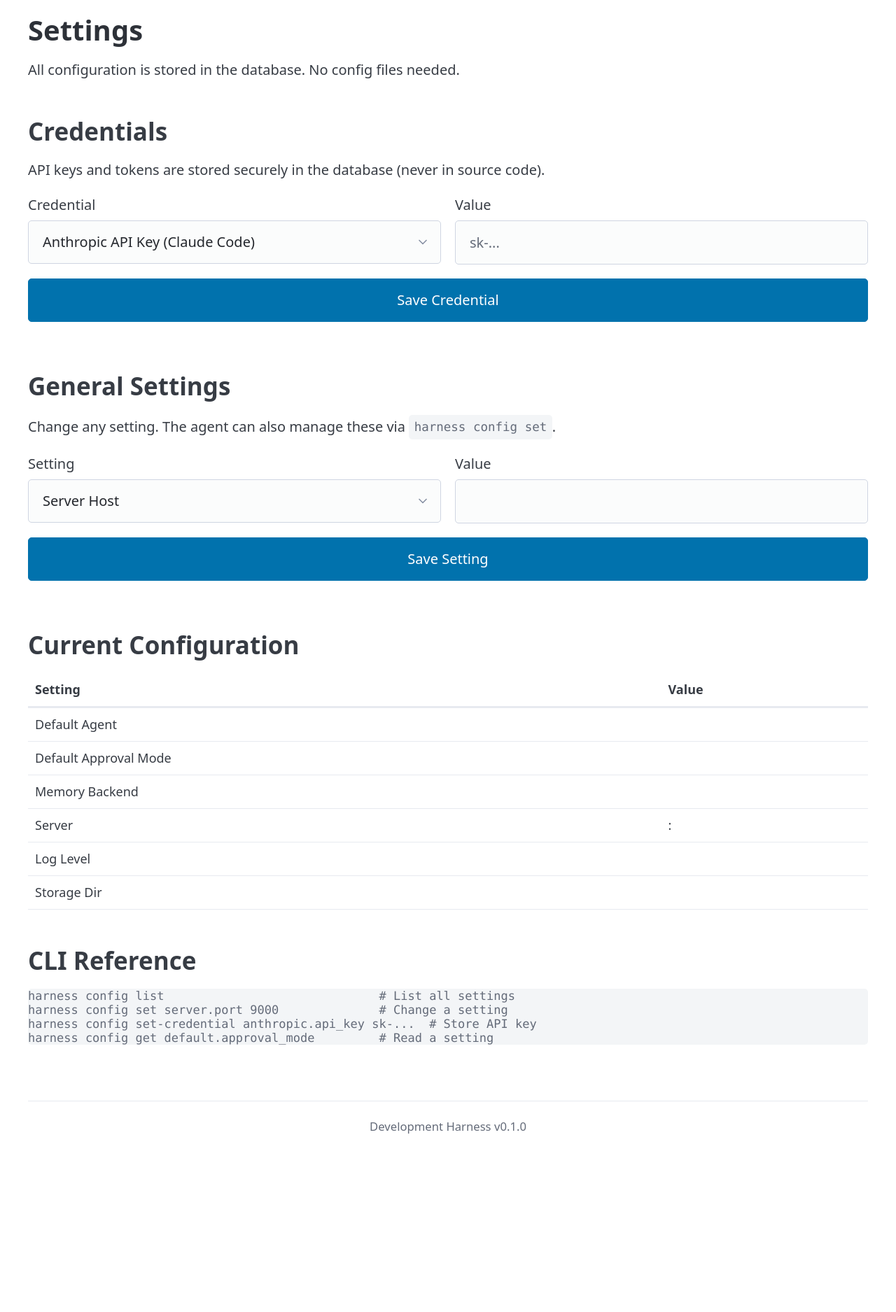
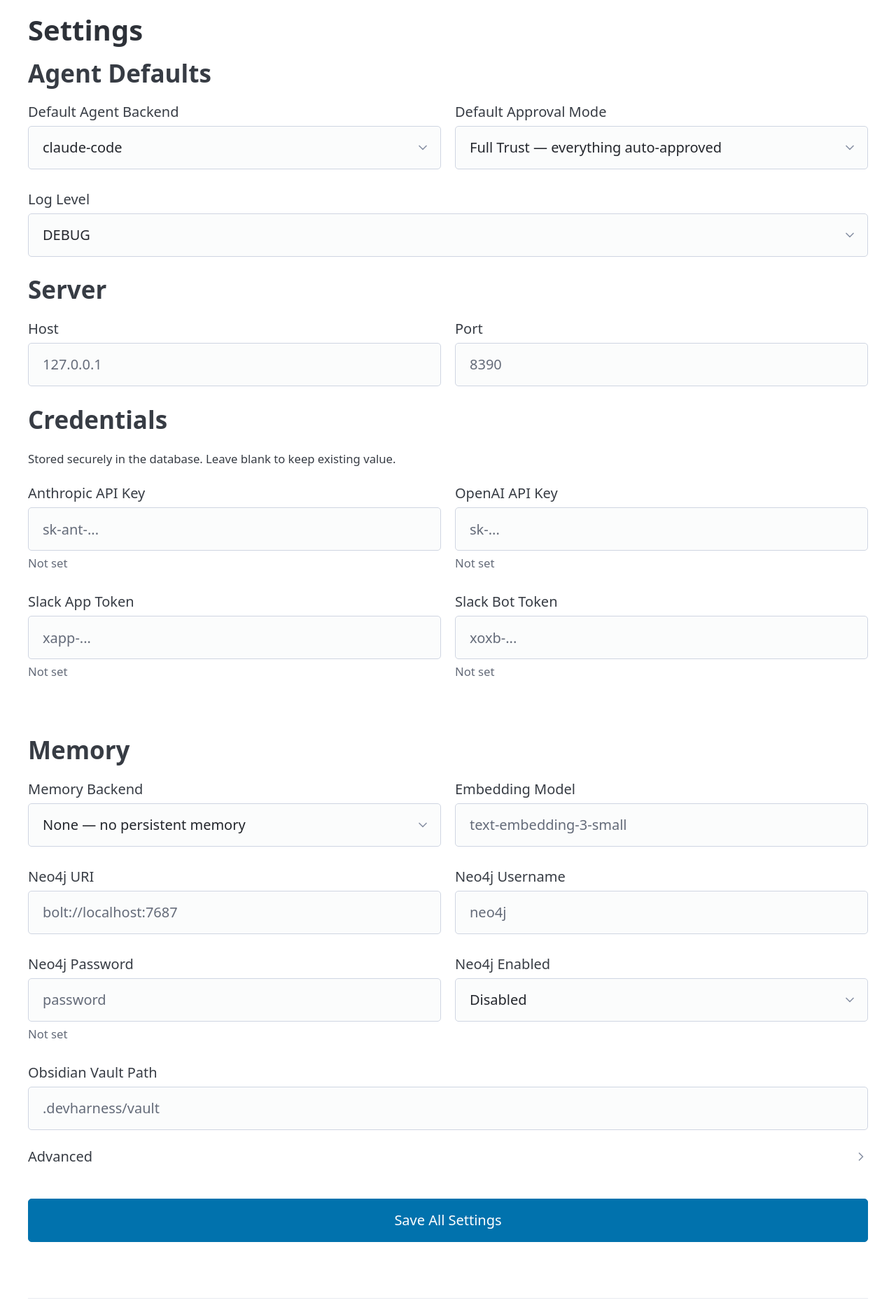
Before and after one commit to ColtMercer/Development-Harness, a Python web app: template src/devharness/ui/templates/settings.html in a window 1280 px wide. Shown: the part 70-1945 px from the top of the page at 70% size. Before the commit the page ends 1690 px from the top, so only its background shows below. Run offline with Jinja, Linux system fonts and the light colour scheme; the template is opened without the code that fills it, so the values that code supplies are empty; some libraries are stand-ins or nearby versions.

Commit message:
Redesign settings page with inline editable forms
Every setting is now visible with its current value in an appropriate
input control -- dropdowns for enums (approval mode, agent backend,
log level, memory backend), password fields for credentials with
"Configured"/"Not set" status, text/number inputs for everything else.
One "Save All Settings" button at the bottom. No more dropdown-to-select-
which-setting-to-change nonsense.

Co-Authored-By: Claude Opus 4.6 (1M context) <noreply@anthropic.com>

```diff
--- a/src/devharness/ui/templates/settings.html
+++ b/src/devharness/ui/templates/settings.html
@@ -4,82 +4,192 @@
 {% block content %}
 <h1>Settings</h1>
 
-<p>All configuration is stored in the database. No config files needed.</p>
-
-{% if saved is defined %}
-<article>
-    <p>Settings saved successfully.</p>
+{% if saved %}
+<article style="background: var(--pico-ins-color); padding: 0.75rem 1rem; margin-bottom: 1rem;">
+    Saved: {{ saved | join(', ') }}
 </article>
 {% endif %}
 
+<form action="/settings" method="post">
+
+<!-- ─── Agent Defaults ─────────────────────────────────────── -->
+<h2>Agent Defaults</h2>
+
+<div class="grid">
+    <label>
+        Default Agent Backend
+        <select name="default.agent_backend">
+            {% for val in ["claude-code", "codex"] %}
+            <option value="{{ val }}" {% if config.default_agent_backend == val %}selected{% endif %}>{{ val }}</option>
+            {% endfor %}
+        </select>
+    </label>
+
+    <label>
+        Default Approval Mode
+        <select name="default.approval_mode">
+            {% for val, desc in [
+                ("full_trust", "Full Trust — everything auto-approved"),
+                ("auto_approve_safe", "Auto Approve Safe — reads auto, writes need approval"),
+                ("workspace_write", "Workspace Write — reads+writes auto, execute needs approval"),
+                ("approval_required", "Approval Required — everything needs approval"),
+                ("read_only", "Read Only — writes and executes denied"),
+            ] %}
+            <option value="{{ val }}" {% if config.default_approval_mode == val %}selected{% endif %}>{{ desc }}</option>
+            {% endfor %}
+        </select>
+    </label>
+</div>
+
+<label>
+    Log Level
+    <select name="log.level">
+        {% for val in ["DEBUG", "INFO", "WARNING", "ERROR"] %}
+        <option value="{{ val }}" {% if config.log_level == val %}selected{% endif %}>{{ val }}</option>
+        {% endfor %}
+    </select>
+</label>
+
+<!-- ─── Server ─────────────────────────────────────────────── -->
+<h2>Server</h2>
+
+<div class="grid">
+    <label>
+        Host
+        <input type="text" name="server.host" value="{{ config.server_host }}" placeholder="127.0.0.1">
+    </label>
+    <label>
+        Port
+        <input type="number" name="server.port" value="{{ config.server_port }}" placeholder="8390">
+    </label>
+</div>
+
+<!-- ─── Credentials ────────────────────────────────────────── -->
 <h2>Credentials</h2>
-<p>API keys and tokens are stored securely in the database (never in source code).</p>
+<p><small>Stored securely in the database. Leave blank to keep existing value.</small></p>
 
-<form action="/settings/credentials" method="post">
-    <div class="grid">
-        <div>
-            <label for="cred_key">Credential</label>
-            <select id="cred_key" name="cred_key">
-                <option value="anthropic.api_key">Anthropic API Key (Claude Code)</option>
-                <option value="openai.api_key">OpenAI API Key (Codex)</option>
-                <option value="neo4j.password">Neo4j Password</option>
-                <option value="slack.app_token">Slack App Token</option>
-                <option value="slack.bot_token">Slack Bot Token</option>
-            </select>
-        </div>
-        <div>
-            <label for="cred_value">Value</label>
-            <input type="password" id="cred_value" name="value" placeholder="sk-..." required>
-        </div>
-    </div>
-    <button type="submit">Save Credential</button>
+<div class="grid">
+    <label>
+        Anthropic API Key
+        {% if cred_status.get("anthropic.api_key") %}
+        <input type="password" name="anthropic.api_key" placeholder="••••••••  (set)" value="">
+        {% else %}
+        <input type="password" name="anthropic.api_key" placeholder="sk-ant-..." value="">
+        {% endif %}
+        <small>{% if cred_status.get("anthropic.api_key") %}Configured{% else %}Not set{% endif %}</small>
+    </label>
+    <label>
+        OpenAI API Key
+        {% if cred_status.get("openai.api_key") %}
+        <input type="password" name="openai.api_key" placeholder="••••••••  (set)" value="">
+        {% else %}
+        <input type="password" name="openai.api_key" placeholder="sk-..." value="">
+        {% endif %}
+        <small>{% if cred_status.get("openai.api_key") %}Configured{% else %}Not set{% endif %}</small>
+    </label>
+</div>
+
+<div class="grid">
+    <label>
+        Slack App Token
+        {% if cred_status.get("slack.app_token") %}
+        <input type="password" name="slack.app_token" placeholder="••••••••  (set)" value="">
+        {% else %}
+        <input type="password" name="slack.app_token" placeholder="xapp-..." value="">
+        {% endif %}
+        <small>{% if cred_status.get("slack.app_token") %}Configured{% else %}Not set{% endif %}</small>
+    </label>
+    <label>
+        Slack Bot Token
+        {% if cred_status.get("slack.bot_token") %}
+        <input type="password" name="slack.bot_token" placeholder="••••••••  (set)" value="">
+        {% else %}
+        <input type="password" name="slack.bot_token" placeholder="xoxb-..." value="">
+        {% endif %}
+        <small>{% if cred_status.get("slack.bot_token") %}Configured{% else %}Not set{% endif %}</small>
+    </label>
+</div>
+
+<!-- ─── Memory ─────────────────────────────────────────────── -->
+<h2>Memory</h2>
+
+<div class="grid">
+    <label>
+        Memory Backend
+        <select name="default.memory_backend">
+            {% for val, desc in [
+                ("none", "None — no persistent memory"),
+                ("obsidian", "Obsidian — Markdown vault (zero infrastructure)"),
+                ("neo4j", "Neo4j — graph database (requires Neo4j instance)"),
+            ] %}
+            <option value="{{ val }}" {% if config.default_memory_backend == val %}selected{% endif %}>{{ desc }}</option>
+            {% endfor %}
+        </select>
+    </label>
+    <label>
+        Embedding Model
+        <input type="text" name="embedding.model" value="{{ config.embedding_model }}" placeholder="text-embedding-3-small">
+    </label>
+</div>
+
+<div class="grid">
+    <label>
+        Neo4j URI
+        <input type="text" name="neo4j.uri" value="{{ config.neo4j_uri }}" placeholder="bolt://localhost:7687">
+    </label>
+    <label>
+        Neo4j Username
+        <input type="text" name="neo4j.username" value="{{ config.neo4j_username }}" placeholder="neo4j">
+    </label>
+</div>
+
+<div class="grid">
+    <label>
+        Neo4j Password
+        {% if cred_status.get("neo4j.password") %}
+        <input type="password" name="neo4j.password" placeholder="••••••••  (set)" value="">
+        {% else %}
+        <input type="password" name="neo4j.password" placeholder="password" value="">
+        {% endif %}
+        <small>{% if cred_status.get("neo4j.password") %}Configured{% else %}Not set{% endif %}</small>
+    </label>
+    <label>
+        Neo4j Enabled
+        <select name="neo4j.enabled">
+            <option value="false" {% if not config.neo4j_enabled %}selected{% endif %}>Disabled</option>
+            <option value="true" {% if config.neo4j_enabled %}selected{% endif %}>Enabled</option>
+        </select>
+    </label>
+</div>
+
+<label>
+    Obsidian Vault Path
+    <input type="text" name="obsidian.vault_path" value="{{ config.obsidian_vault_path }}" placeholder=".devharness/vault">
+</label>
+
+<!-- ─── Advanced ───────────────────────────────────────────── -->
+<details>
+    <summary>Advanced</summary>
+
+    <label>
+        Consolidation Schedule (cron)
+        <input type="text" name="consolidation.schedule" value="{{ config.consolidation_schedule }}" placeholder="0 3 * * *">
+        <small>Daily memory consolidation schedule. Default: 3 AM.</small>
+    </label>
+
+    <label>
+        Embedding Dimensions
+        <input type="number" name="embedding.dimensions" value="{{ config.embedding_dimensions }}" placeholder="1536">
+    </label>
+
+    <label>
+        Neo4j Database Name
+        <input type="text" name="neo4j.database" value="{{ config.neo4j_database }}" placeholder="harness">
+    </label>
+</details>
+
+<!-- ─── Save ───────────────────────────────────────────────── -->
+<button type="submit" style="margin-top: 1.5rem;">Save All Settings</button>
+
 </form>
-
-<h2>General Settings</h2>
-<p>Change any setting. The agent can also manage these via <code>harness config set</code>.</p>
-
-<form action="/settings/general" method="post">
-    <div class="grid">
-        <div>
-            <label for="setting_key">Setting</label>
-            <select id="setting_key" name="key">
-                <option value="server.host">Server Host</option>
-                <option value="server.port">Server Port</option>
-                <option value="default.approval_mode">Default Approval Mode</option>
-                <option value="default.agent_backend">Default Agent Backend</option>
-                <option value="default.memory_backend">Memory Backend</option>
-                <option value="log.level">Log Level</option>
-                <option value="neo4j.uri">Neo4j URI</option>
-                <option value="neo4j.enabled">Neo4j Enabled</option>
-                <option value="embedding.model">Embedding Model</option>
-            </select>
-        </div>
-        <div>
-            <label for="setting_value">Value</label>
-            <input type="text" id="setting_value" name="value" required>
-        </div>
-    </div>
-    <button type="submit">Save Setting</button>
-</form>
-
-<h2>Current Configuration</h2>
-<table>
-    <thead><tr><th>Setting</th><th>Value</th></tr></thead>
-    <tbody>
-        <tr><td>Default Agent</td><td>{{ config.default_agent_backend }}</td></tr>
-        <tr><td>Default Approval Mode</td><td>{{ config.default_approval_mode }}</td></tr>
-        <tr><td>Memory Backend</td><td>{{ config.default_memory_backend }}</td></tr>
-        <tr><td>Server</td><td>{{ config.server_host }}:{{ config.server_port }}</td></tr>
-        <tr><td>Log Level</td><td>{{ config.log_level }}</td></tr>
-        <tr><td>Storage Dir</td><td>{{ config.storage_dir }}</td></tr>
-    </tbody>
-</table>
-
-<h2>CLI Reference</h2>
-<pre>
-harness config list                              # List all settings
-harness config set server.port 9000              # Change a setting
-harness config set-credential anthropic.api_key sk-...  # Store API key
-harness config get default.approval_mode         # Read a setting
-</pre>
 {% endblock %}
```
Also changed, not shown: src/devharness/ui/app.py (+44 -28 lines).
